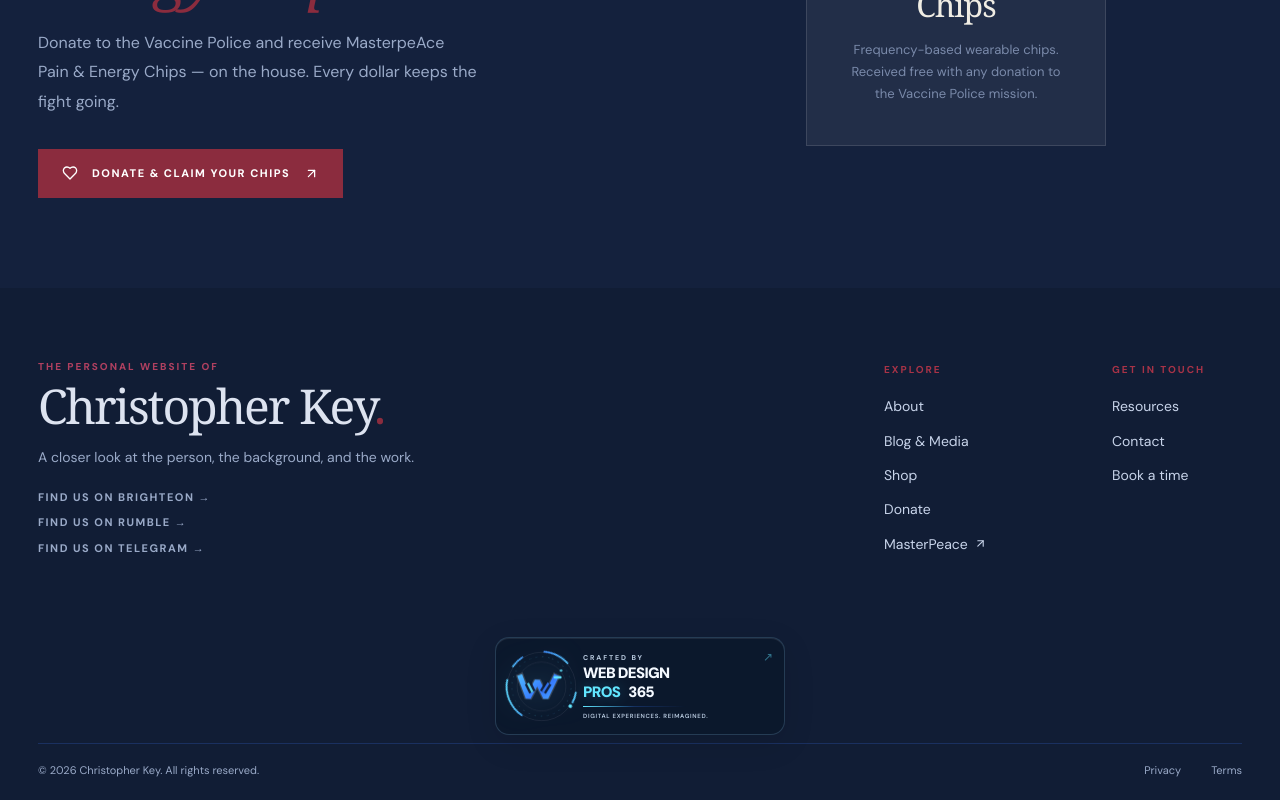
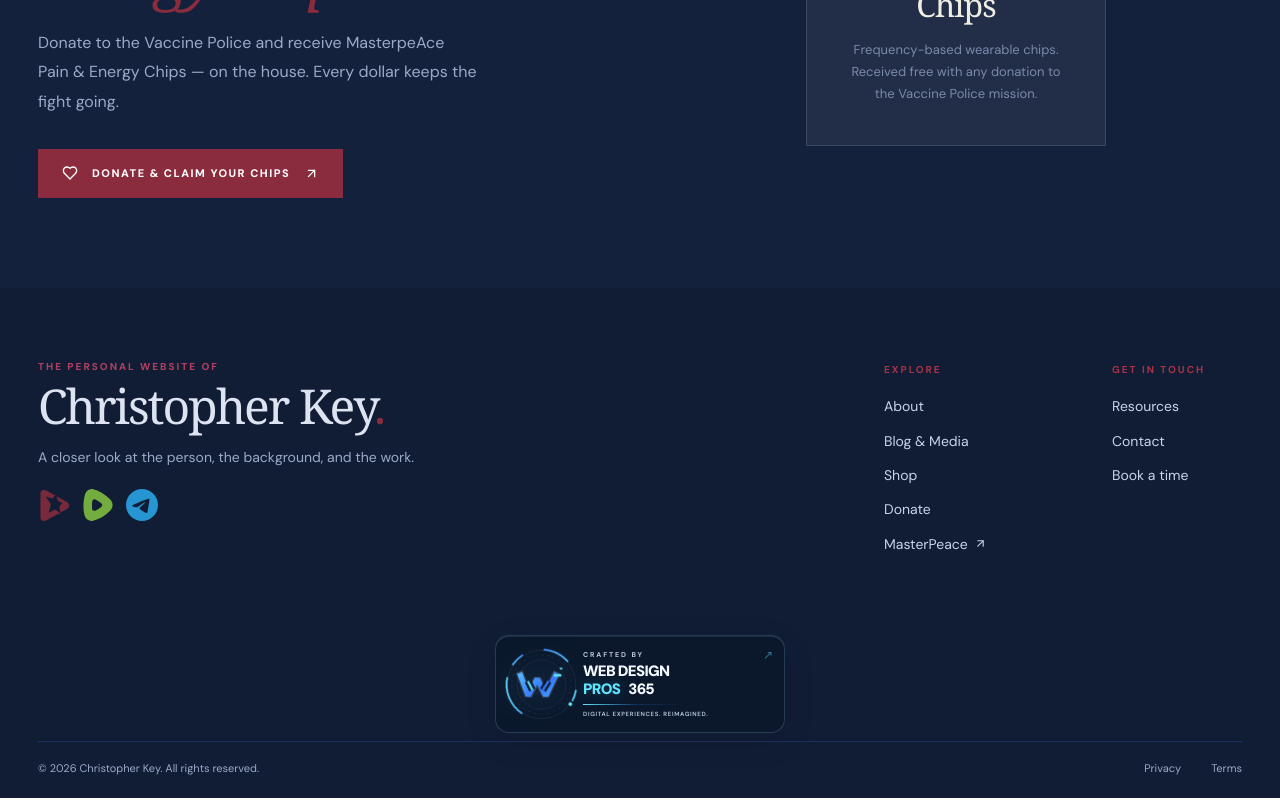
Before and after one commit to AppStudioPros/chris-iskey, a Next.js app: page /shop in a window 1280 px wide. Shown: the part 4179-4979 px from the top of the page. Built offline with nearby package versions, Linux system fonts and the light colour scheme.

Commit message:
Footer icons restored; chapter-band: add Brighteon/Rumble/Telegram social links

```diff
--- a/app/page.tsx
+++ b/app/page.tsx
@@ -5,7 +5,7 @@ import { site,posts,dateLabel } from '@/lib/content';
 import {ContactForm} from '@/components/ContactForm';
 export default function Home(){return <>
 <section className="hero"><div className="container hero-grid"><div className="hero-copy"><div className="eyebrow"><span className="eyebrow-line"/> THE PERSON BEHIND THE HEADLINES</div><h1>Christopher<br/><em>Key.</em></h1><p className="hero-lead">A life shaped by business, health and wellness, and speaking out about the issues that matter to him.</p><p className="hero-sub">Get to know Christopher, explore his work, and find the interviews and writing behind his public story.</p><div className="button-row"><Link className="button button-dark" href="/about">GET TO KNOW CHRISTOPHER <ArrowUpRight size={17}/></Link><Link className="button button-outline" href="/about">EXPLORE HIS WORK <ArrowUpRight size={17}/></Link></div></div><div className="hero-portrait"><div className="portrait-frame"><div className="portrait-fallback"><span>CK</span></div><img src={site.portrait} alt="Christopher Key"/></div></div></div></section>
-<div className="chapter-band"><div className="container" style={{justifyContent:'center'}}><span>PERSONAL PROFILE</span><span className="band-divider"/><span>THE BACKGROUND</span><span className="band-divider"/><span>THE CONVERSATION CONTINUES</span></div></div>
+<div className="chapter-band"><div className="container" style={{justifyContent:'center'}}><span>PERSONAL PROFILE</span><span className="band-divider"/><span>THE BACKGROUND</span><span className="band-divider"/><span>THE CONVERSATION CONTINUES</span><span className="band-divider"/><a href="https://www.brighteon.com/channels/vaccinepolice/home" target="_blank" rel="noopener noreferrer" className="band-social-link">BRIGHTEON</a><span className="band-divider"/><a href="https://rumble.com/user/VaccinePolice" target="_blank" rel="noopener noreferrer" className="band-social-link">RUMBLE</a><span className="band-divider"/><a href="https://t.me/vaccinepolice" target="_blank" rel="noopener noreferrer" className="band-social-link">TELEGRAM</a></div></div>
 <section id="story" className="section story-section"><div className="container story-grid"><div><div className="section-index"><span>01</span><span>THE PERSON</span></div><h2>There's more<br/>to <em>the story.</em></h2></div><div className="story-body"><span className="gold-rule"/><p className="large-text">Christopher's path has taken him from the world of fitness and wellness businesses to a very public role in advocacy and media.</p><p>Christopher owned Steel City Fitness, co-owned SWATS, and founded Health Management Systems. His interviews and writing document his views on public policy and health issues.</p><p>This site brings those chapters together in one place, with room for the work and interests that come next.</p><Link href="/about" className="text-link">READ CHRISTOPHER'S BIOGRAPHY <ArrowUpRight size={18}/></Link></div></div></section>
 <section className="section experience-section"><div className="container"><div className="section-head"><div><div className="section-index"><span>02</span><span>BACKGROUND & EXPERIENCE</span></div><h2>Work that shaped<br/><em>his path.</em></h2></div></div><div className="experience-grid"><article className="experience-card feature"><span className="card-num">01 / HEALTH & WELLNESS</span><div><h3>Steel City<br/>Fitness</h3><p>Christopher's existing biography describes his ownership of a health club focused on fitness and wellness.</p></div><Link href="/about" aria-label="Read about Steel City Fitness"><ArrowUpRight size={24}/></Link></article><article className="experience-card"><span className="card-num">02 / BUSINESS</span><div><h3>SWATS</h3><p>His published background names him as a former co-owner of SWATS.</p></div><Link href="/about" aria-label="Read about SWATS"><ArrowUpRight size={22}/></Link></article><article className="experience-card"><span className="card-num">03 / ENTREPRENEURSHIP</span><div><h3>Health Management Systems</h3><p>A business Christopher says he started around body-composition measurement.</p></div><Link href="/about" aria-label="Read about Health Management Systems"><ArrowUpRight size={22}/></Link></article></div></div></section>
 <section className="media-spotlight"><div className="container media-layout"><div className="media-left"><div className="section-index light"><span>03</span><span>MEDIA & THE PUBLIC RECORD</span></div><h2>Watch.<br/>Listen.<br/><em>Explore.</em></h2><p>Interviews, recorded conversations and published material from Christopher's archive, organized in a way that's easier to discover.</p><Link href="/blog" className="button button-light">EXPLORE MEDIA <ArrowUpRight size={17}/></Link></div><div className="media-right"><Link href="/blog" aria-label="Explore media archive" className="media-art"><div className="media-orbit orbit-one"/><div className="media-orbit orbit-two"/><span className="media-art-small">CHRISTOPHER KEY / MEDIA ARCHIVE</span><div className="media-play"><Play fill="currentColor" size={26}/></div><span className="media-art-bottom">CONVERSATIONS THAT MADE THE RECORD.</span></Link></div></div></section>
--- a/components/SiteFooter.tsx
+++ b/components/SiteFooter.tsx
@@ -43,13 +43,10 @@ export function SiteFooter() {
             <div className="footer-kicker">THE PERSONAL WEBSITE OF</div>
             <Link href="/" className="footer-brand">Christopher Key<span>.</span></Link>
             <p>A closer look at the person, the background, and the work.</p>
-            <div style={{ display: 'flex', flexDirection: 'column', gap: '8px', marginTop: '20px' }}>
+            <div style={{ display: 'flex', gap: '12px', marginTop: '20px' }}>
               {socials.map(s => (
-                <a key={s.label} href={s.url} target="_blank" rel="noopener noreferrer"
-                  style={{ fontSize: '11px', fontWeight: 700, letterSpacing: '1.5px', textTransform: 'uppercase', color: '#9aaac8', textDecoration: 'none', transition: 'color .2s' }}
-                  className="footer-social-link"
-                >
-                  Find us on {s.label} →
+                <a key={s.label} href={s.url} target="_blank" rel="noopener noreferrer" aria-label={s.label} className="footer-social-icon">
+                  {s.icon}
                 </a>
               ))}
             </div>
```
Also changed, not shown: app/globals.css (+1 -1 lines).
